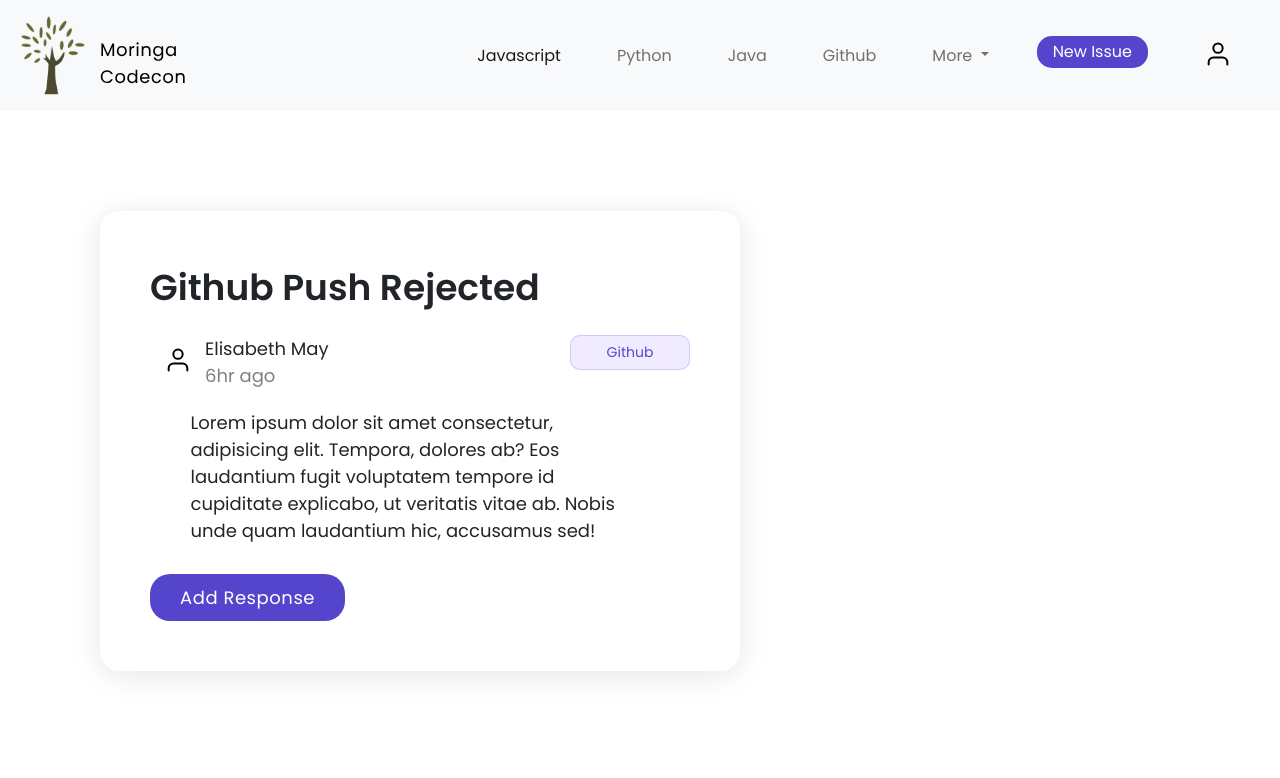
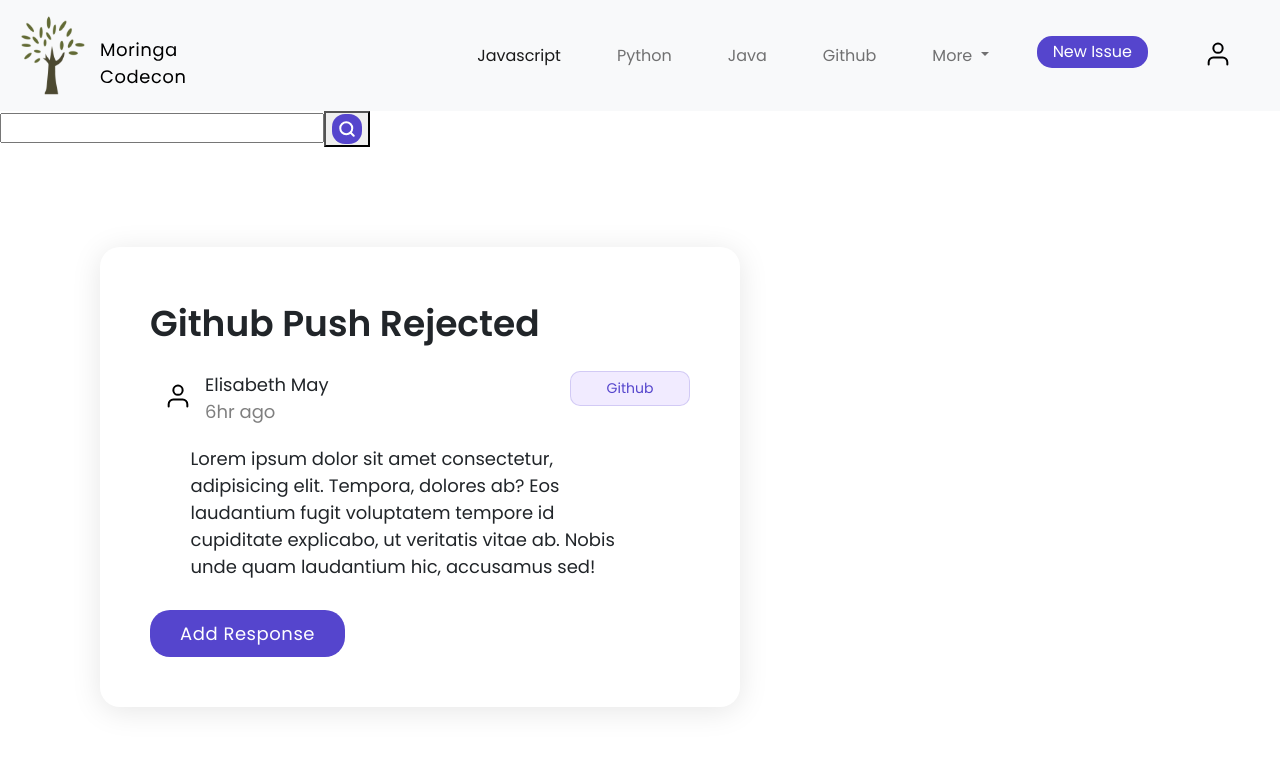
Before and after one commit to Kwathuta/moringa-codecon, an Angular app: page / in a window 1280 px wide. Shown: the top 778 px of the page. Built offline with nearby package versions, Linux system fonts and the light colour scheme.

Commit message:
added html wireframe

```diff
--- a/src/app/app.component.html
+++ b/src/app/app.component.html
@@ -1,4 +1,5 @@
 <app-navbar></app-navbar>
+<app-searchbar></app-searchbar>
 <app-issues></app-issues>
 <app-users></app-users>
 <app-signup></app-signup>
--- a/src/app/app.module.ts
+++ b/src/app/app.module.ts
@@ -12,6 +12,7 @@ import { UsersComponent } from './components/users/users.component';
 import { CategoriesComponent } from './components/categories/categories.component';
 import { NavbarComponent } from './components/navbar/navbar.component';
 import { FooterComponent } from './components/footer/footer.component';
+import { SearchbarComponent } from './components/searchbar/searchbar.component';
 
 @NgModule({
   declarations: [
@@ -23,7 +24,8 @@ import { FooterComponent } from './components/footer/footer.component';
     UsersComponent,
     CategoriesComponent,
     NavbarComponent,
-    FooterComponent
+    FooterComponent,
+    SearchbarComponent
   ],
   imports: [
     BrowserModule,
```
